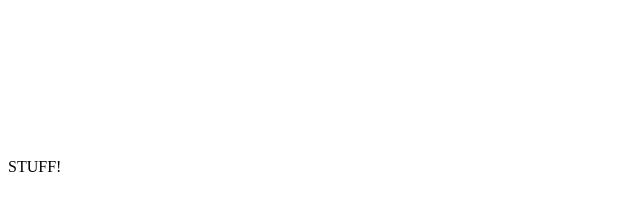
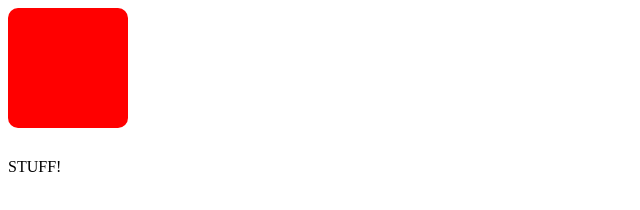
Before and after one commit to noizde/Swine, a plain HTML site: page Dependencies/CreateJS/demo.html in a window 1280 px wide. Shown: the whole page, without its empty margins (0-640 px from the left). Drawn offline with Linux system fonts and the light colour scheme.

Commit message:
add rough scene generator

```diff
--- a/Dependencies/CreateJS/demo.html
+++ b/Dependencies/CreateJS/demo.html
@@ -9,6 +9,12 @@
   <script>
 
     var currentContainer;
+    var canvas = document.getElementById('canvas');
+    var stage = new createjs.Stage(canvas);
+
+    function changeSceneByName(name){
+      changeScene(scenes[name]);
+    }
 
     function changeScene(container){
       stage.removeChild(currentContainer);
@@ -17,28 +23,22 @@
       stage.update();
     }
 
-    var canvas = document.getElementById('canvas');
-    var stage = new createjs.Stage(canvas);
+    function makeScene(color, message, target){
+      var container = new createjs.Container();
+      var shape = new createjs.Shape();
+      shape.graphics.beginFill(color).drawRoundRect(0, 0, 120, 120, 10);
+      shape.addEventListener("click", function(){alert(message); changeSceneByName(target);});
+      container.addChild(shape);
+      return container;
+    }
 
-    var redContainer = new createjs.Container();
+    var scenes = {
+      red: makeScene('rgba(255,0,0,1)', 'hamazin\'', 'blue'),
+      blue: makeScene('rgba(0,0,255,1)', 'waow', 'red')
+    }
 
-    var shape1 = new createjs.Shape();
-    shape1.graphics.beginFill('rgba(255,0,0,1)').drawRoundRect(0, 0, 120, 120, 10);
-    shape1.addEventListener("click", function(){alert("wow"); changeScene(blueContainer);});
+    changeSceneByName('red');
 
-    redContainer.addChild(shape1);
-
-
-    var blueContainer = new createjs.Container();
-
-    var shape2 = new createjs.Shape();
-    shape2.graphics.beginFill('rgba(0,0,255,1)').drawRoundRect(0, 0, 120, 120, 10);
-    shape2.addEventListener("click", function(){alert("hamazing"); changeScene(redContainer);});
-
-    blueContainer.addChild(shape2);
-
-    stage.addChild(redContainer);
-    currentContainer = redContainer;
   </script>
 </body>
 </html>
```
